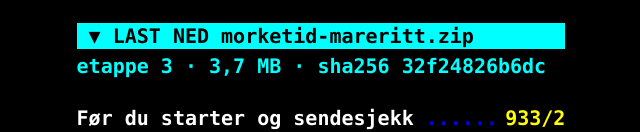
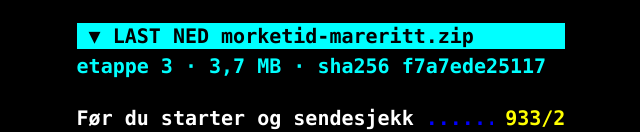
Before and after one commit to mrmruter/morketid, a plain HTML site: page r/223240ad8872/index.html in a window 1280 px wide. Shown: the part 679-811 px from the top of the page, 319-959 px from the left. Drawn offline with Linux system fonts and the light colour scheme.

```diff
--- a/r/223240ad8872/index.html
+++ b/r/223240ad8872/index.html
@@ -29,7 +29,7 @@
       <li><span class="g">EN LISTE OVER FELLER:</span> hva du fant, hvordan du fant det, og hvordan du verifiserte det</li>
     </ul>
     <a class="file" href="morketid-mareritt.zip" download>▼ LAST NED morketid-mareritt.zip</a>
-    <span class="fmeta" data-filemeta>etappe 3 · 3,7 MB · sha256 32f24826b6dc</span>
+    <span class="fmeta" data-filemeta>etappe 3 · 3,7 MB · sha256 f7a7ede25117</span>
     <ul class="idx" aria-label="Undersider">
       <li><a href="#2"><span>Før du starter og sendesjekk</span><span>933/2</span></a></li>
       <li><a href="../../bingokort.html" target="_blank"><span>Bingokort (egen fane)</span><span>910</span></a></li>
```
Also changed, not shown: 1 other file.
